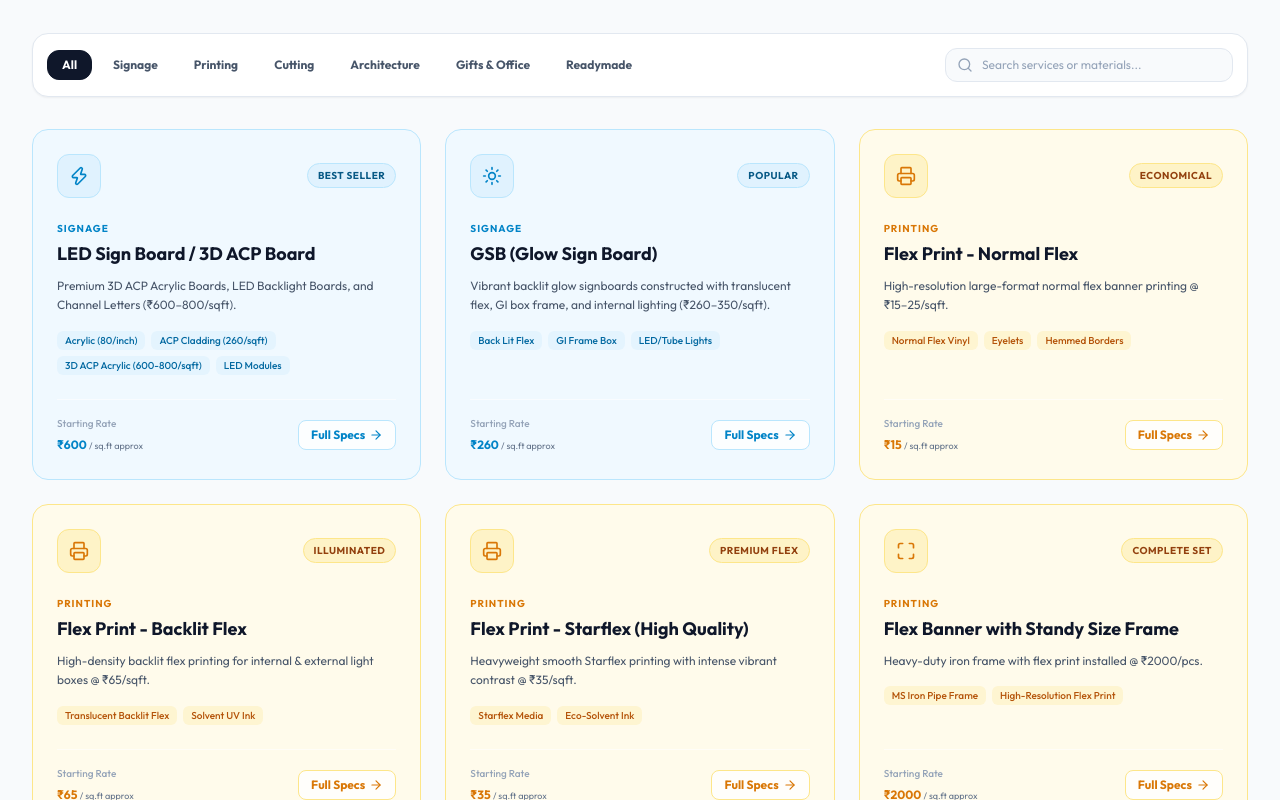
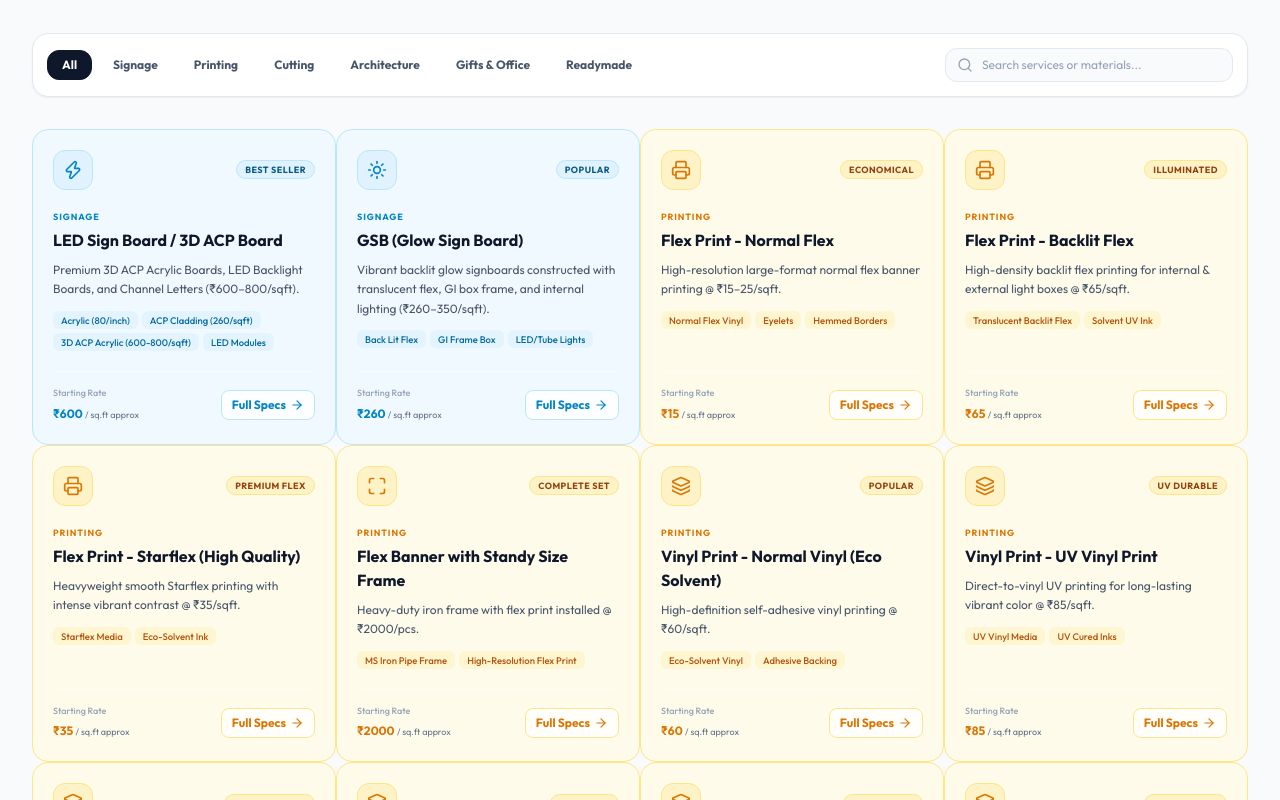
Before and after one commit to katrine-daniel/PRINT-N-CRAFT, a React (Vite) app: page / in a window 1280 px wide. Shown: the part 2580-3380 px from the top of the page. Built offline with nearby package versions, Linux system fonts and the light colour scheme.

Commit message:
Update Services grid layout to dynamic 4-5 cards per row on wider displays

```diff
--- a/src/components/ServicesGrid.jsx
+++ b/src/components/ServicesGrid.jsx
@@ -145,7 +145,7 @@ export default function ServicesGrid({ onSelectService, onOpenEstimate }) {
 
   return (
     <section id="services" className="py-24 bg-slate-50 relative border-b border-slate-200">
-      <div className="max-w-7xl mx-auto px-4 sm:px-6 lg:px-8">
+      <div className="max-w-[1680px] mx-auto px-4 sm:px-6 lg:px-8">
 
         {/* Section Header */}
         <div className="text-center max-w-3xl mx-auto mb-10">
@@ -235,8 +235,8 @@ export default function ServicesGrid({ onSelectService, onOpenEstimate }) {
               </div>
             </div>
 
-            {/* Services Cards Grid */}
-            <div className="grid grid-cols-1 md:grid-cols-2 lg:grid-cols-3 gap-6">
+            {/* Services Cards Grid - Dynamic 4 to 5 cards per row */}
+            <div className="grid grid-cols-1 sm:grid-cols-2 md:grid-cols-3 lg:grid-cols-4 2xl:grid-cols-5 gap-4.5">
               {filteredServices.map((service) => {
                 const IconComponent = iconMap[service.iconName] || Zap;
                 const c = categoryColors[service.category] || defaultColors;
@@ -244,22 +244,24 @@ export default function ServicesGrid({ onSelectService, onOpenEstimate }) {
                 return (
                   <div
                     key={service.id}
-                    className={`${c.bg} rounded-2xl p-6 border ${c.border} ${c.hoverBorder} hover:shadow-clean-md transition-all duration-300 flex flex-col justify-between group`}
+                    className={`${c.bg} rounded-2xl p-5 border ${c.border} ${c.hoverBorder} hover:shadow-clean-md transition-all duration-300 flex flex-col justify-between group`}
                   >
                     <div>
-                      <div className="flex items-center justify-between mb-4">
-                        <div className={`w-11 h-11 rounded-xl ${c.iconBg} border ${c.border} flex items-center justify-center ${c.iconText} ${c.iconHoverBg} group-hover:text-white transition-all`}>
+                      <div className="flex items-center justify-between mb-3">
+                        <div className={`w-10 h-10 rounded-xl ${c.iconBg} border ${c.border} flex items-center justify-center ${c.iconText} ${c.iconHoverBg} group-hover:text-white transition-all`}>
                           <IconComponent className="w-5 h-5" />
                         </div>
-                        <span className={`text-[10px] font-bold uppercase tracking-wider px-2.5 py-1 rounded-full ${c.badgeBg} ${c.badgeText} border ${c.badgeBorder}`}>
-                          {service.badge}
-                        </span>
+                        {service.badge && (
+                          <span className={`text-[9px] font-bold uppercase tracking-wider px-2 py-0.5 rounded-full ${c.badgeBg} ${c.badgeText} border ${c.badgeBorder}`}>
+                            {service.badge}
+                          </span>
+                        )}
                       </div>
 
-                      <span className={`text-[10px] font-bold uppercase tracking-widest ${c.labelText}`}>
+                      <span className={`text-[9px] font-bold uppercase tracking-widest ${c.labelText}`}>
                         {service.category}
                       </span>
-                      <h3 className={`text-lg font-bold text-slate-900 mt-0.5 ${c.titleHover} transition-colors`}>
+                      <h3 className={`text-base font-bold text-slate-900 mt-0.5 ${c.titleHover} transition-colors line-clamp-2`}>
                         {service.title}
                       </h3>
                       <p className="text-xs text-slate-600 mt-2 line-clamp-3 leading-relaxed">
@@ -267,9 +269,9 @@ export default function ServicesGrid({ onSelectService, onOpenEstimate }) {
                       </p>
 
                       {/* Material tags */}
-                      <div className="flex flex-wrap gap-1.5 mt-4">
-                        {service.materials.map((mat, i) => (
-                          <span key={i} className={`text-[10px] px-2 py-0.5 rounded-md ${c.tagBg} ${c.tagText} font-medium`}>
+                      <div className="flex flex-wrap gap-1 mt-3">
+                        {(service.materials || []).map((mat, i) => (
+                          <span key={i} className={`text-[9.5px] px-2 py-0.5 rounded-md ${c.tagBg} ${c.tagText} font-medium`}>
                             {mat}
                           </span>
                         ))}
@@ -277,9 +279,9 @@ export default function ServicesGrid({ onSelectService, onOpenEstimate }) {
                     </div>
 
                     {/* Footer Action */}
-                    <div className="mt-6 pt-4 border-t border-white/60 flex items-center justify-between">
+                    <div className="mt-5 pt-3.5 border-t border-white/60 flex items-center justify-between">
                       <div>
-                        <span className="text-[10px] text-slate-400 font-medium block">Starting Rate</span>
+                        <span className="text-[9px] text-slate-400 font-medium block">Starting Rate</span>
                         <span className={`text-xs font-bold ${c.labelText}`}>
                           ₹{service.estimatedRatePerSqFt} <span className="text-[9px] text-slate-500 font-normal">/ sq.ft approx</span>
                         </span>
@@ -287,7 +289,7 @@ export default function ServicesGrid({ onSelectService, onOpenEstimate }) {
 
                       <button
                         onClick={() => onSelectService(service)}
-                        className={`px-3 py-1.5 rounded-lg bg-white/80 ${c.footerBtn} hover:text-white ${c.labelText} text-xs font-bold border ${c.border} transition-all flex items-center space-x-1`}
+                        className={`px-2.5 py-1.5 rounded-lg bg-white/80 ${c.footerBtn} hover:text-white ${c.labelText} text-xs font-bold border ${c.border} transition-all flex items-center space-x-1`}
                       >
                         <span>Full Specs</span>
                         <ArrowRight className="w-3.5 h-3.5" />
```
Also changed, not shown: 1 other file (tests, documents, lock files or other folders).
